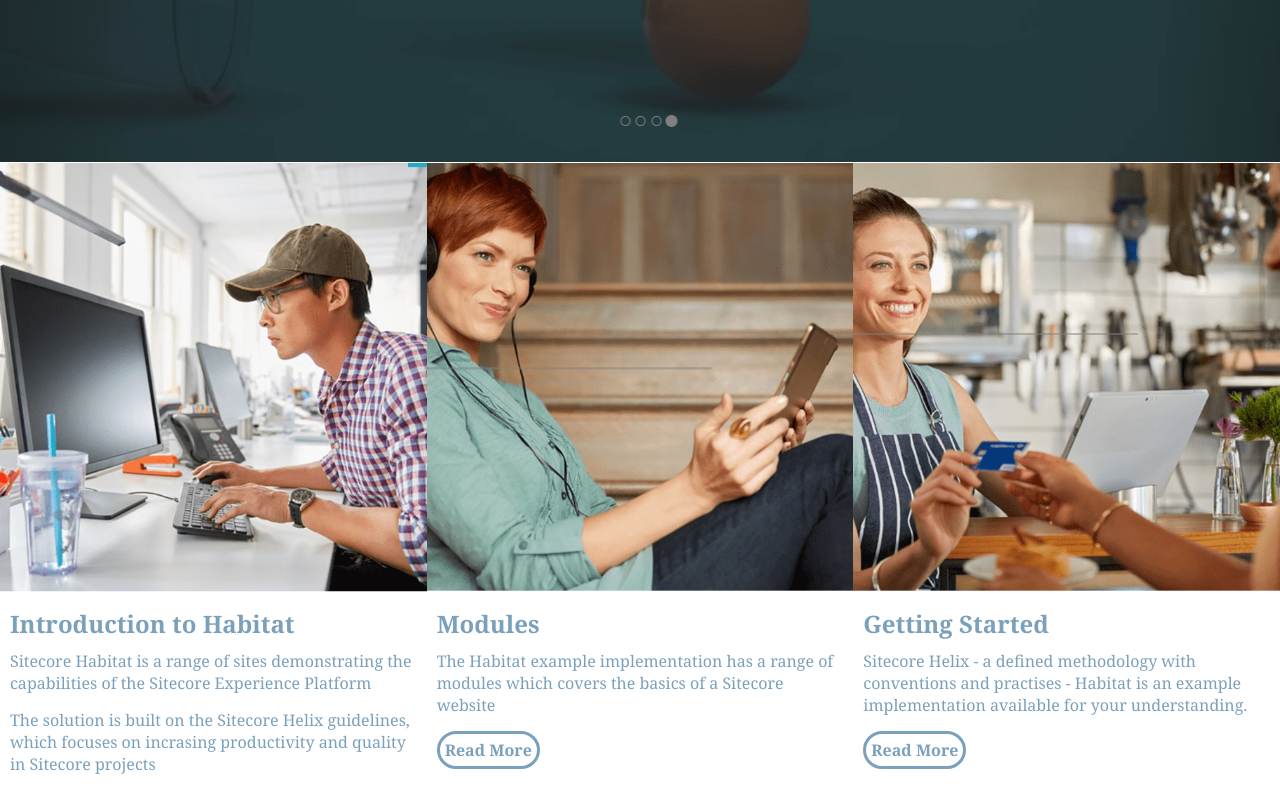
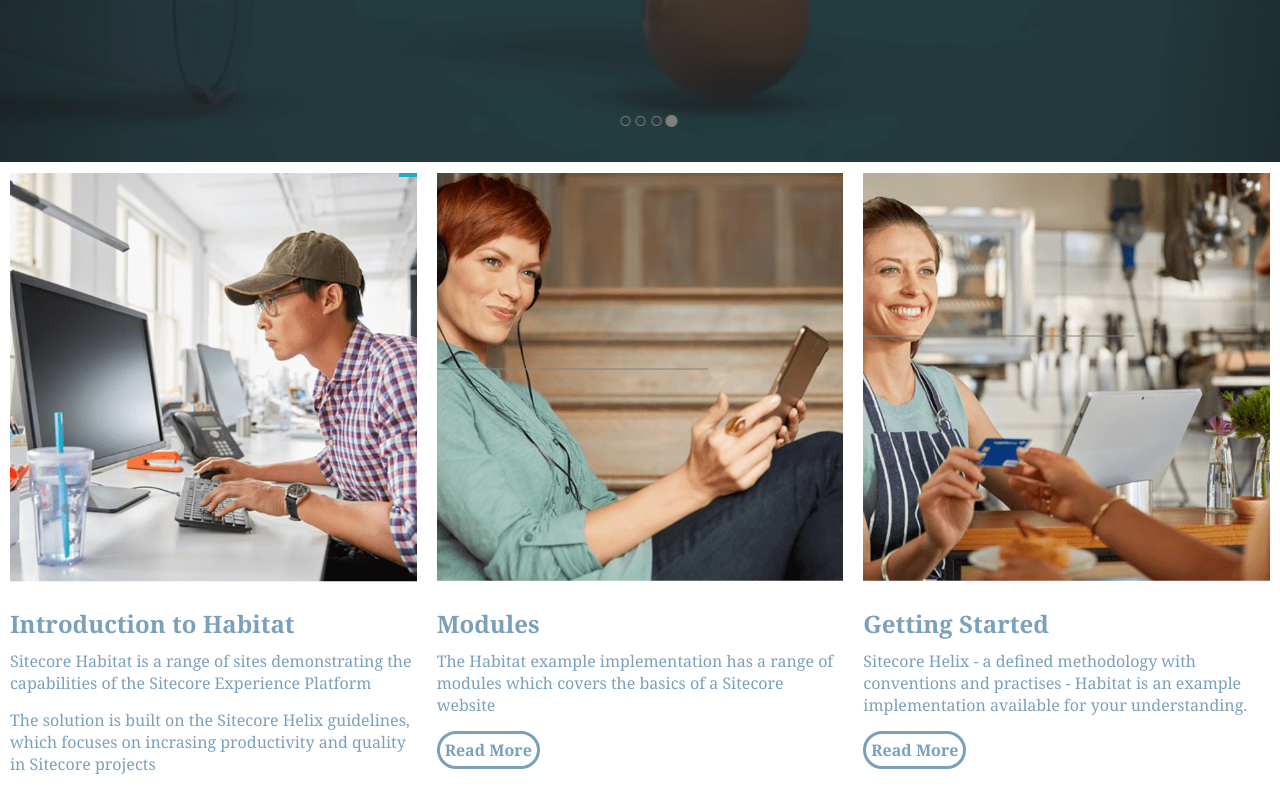
Before and after one commit to adambezemek/xc-code-challenge, a Vue app: page / in a window 1280 px wide. Shown: the part 474-1262 px from the top of the page. Built offline with nearby package versions, Linux system fonts and the light colour scheme.

Commit message:
fixed space-around issue in CTAs

```diff
--- a/src/components/Draggable.vue
+++ b/src/components/Draggable.vue
@@ -1,6 +1,6 @@
 <template>
     <div class="grid hide-xs" tag="div">
-        <div v-for="(img, i) in imgurls" class="col" :key="img.id">
+        <div v-for="(img, i) in imgurls" class="grid__col" :key="img.id">
             <img class="img-responsive"
                 :src="img.url"
                 draggable="true"
```
